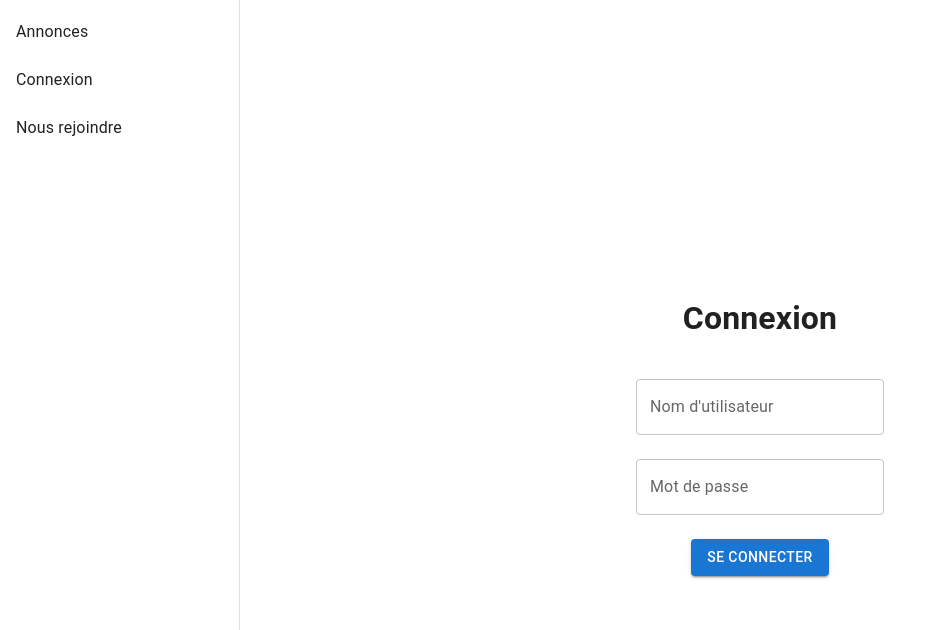
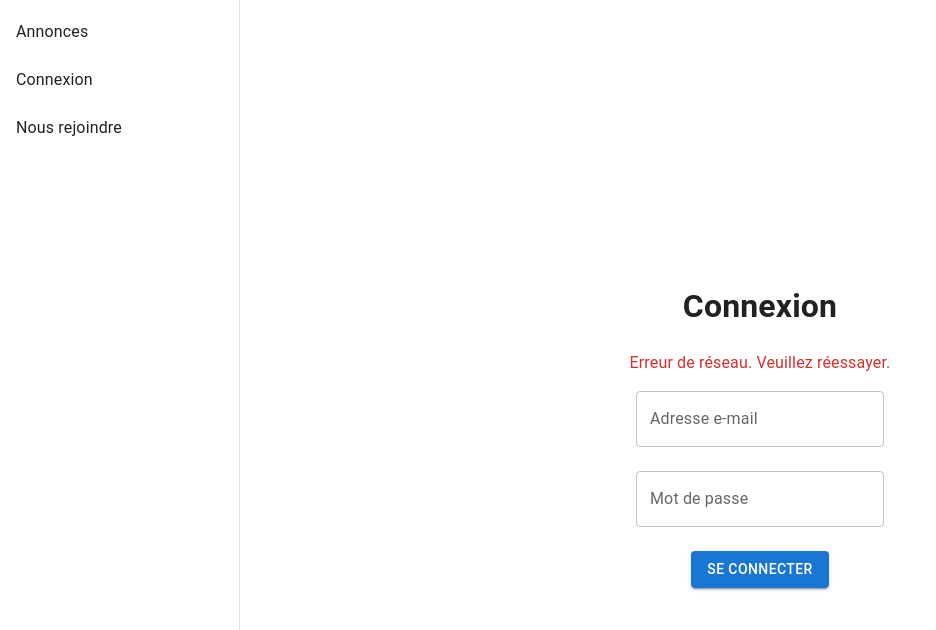
Before and after one commit to MatWarm/gestionProjet_frontend, a React (Create React App) app: page /connexion in a window 1280 px wide. Both pictures are taken after a click on the button "SE CONNECTER". Shown: the top 630 px of the page, without its empty margins (0-936 px from the left). Built offline with nearby package versions, Linux system fonts and the light colour scheme; no server answers.

Commit message:
Login secu

```diff
--- a/src/pages/CreeCompte.jsx
+++ b/src/pages/CreeCompte.jsx
@@ -2,6 +2,7 @@ import React,{useState} from 'react';
 import Button from '@mui/material/Button';
 import TextField from '@mui/material/TextField';
 import Box from '@mui/material/Box';
+import { useNavigate  } from 'react-router-dom';
 
 function CreeCompte() {
     const [name, setName] = useState('');
@@ -9,6 +10,7 @@ function CreeCompte() {
     const [email, setEmail] = useState('');
     const [password, setPassword] = useState('');
     const [error, setError] = useState('');
+    const navigate = useNavigate()
 
     // Définir la fonction de gestionnaire d'événements
     const handleClick = () => {
@@ -34,6 +36,7 @@ function CreeCompte() {
         }).then(response => {
             if (response.ok) {
                 console.log('Compte créé');
+                navigate('/connexion')
             } else {
                 console.error('Erreur lors de la création du compte');
             }
--- a/src/pages/Login.jsx
+++ b/src/pages/Login.jsx
@@ -2,6 +2,7 @@ import React, { useState } from 'react';
 import Button from '@mui/material/Button';
 import TextField from '@mui/material/TextField';
 import Box from '@mui/material/Box';
+import Typography from '@mui/material/Typography';
 import Cookies from 'js-cookie';
 import { useNavigate } from 'react-router-dom';
 
@@ -9,6 +10,7 @@ function Login({ setIsAuthenticated }) {
   const navigate = useNavigate();
   const [username, setUsername] = useState('');
   const [password, setPassword] = useState('');
+  const [error, setError] = useState(''); // État pour stocker le message d'erreur
 
   const handleClick = async () => {
     const loginData = {
@@ -50,12 +52,15 @@ function Login({ setIsAuthenticated }) {
           navigate('/annonces');
         } else {
           console.log("Échec de la récupération des informations");
+          setError("Erreur lors de la récupération des informations.");
         }
       } else {
         console.error('Erreur de connexion:', response.statusText);
+        setError("Adresse e-mail ou mot de passe incorrect.");
       }
     } catch (error) {
       console.error('Erreur de réseau:', error);
+      setError("Erreur de réseau. Veuillez réessayer.");
     }
   };
 
@@ -69,8 +74,9 @@ function Login({ setIsAuthenticated }) {
       p={3}
     >
       <h1>Connexion</h1>
+      {error && <Typography color="error">{error}</Typography>}
       <TextField
-        label="Nom d'utilisateur"
+        label="Adresse e-mail"
         variant="outlined"
         margin="normal"
         value={username}
```
